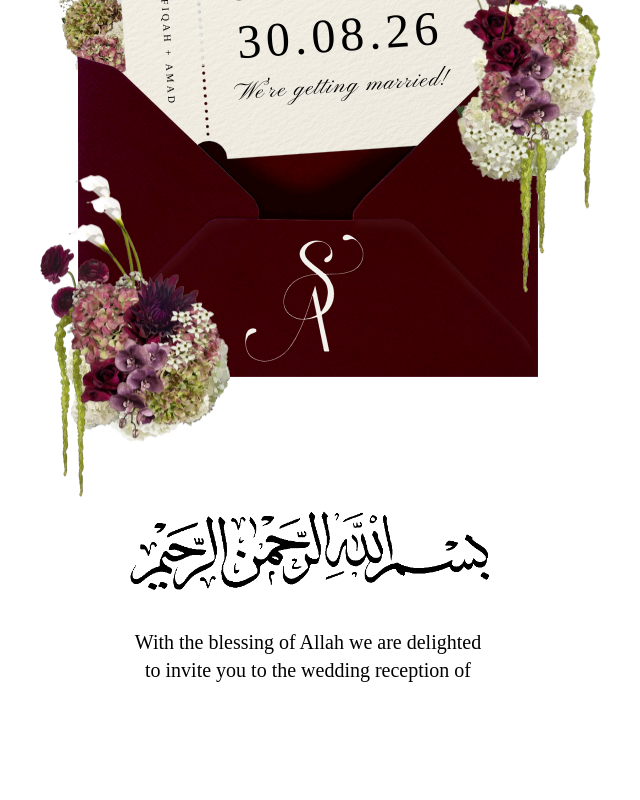
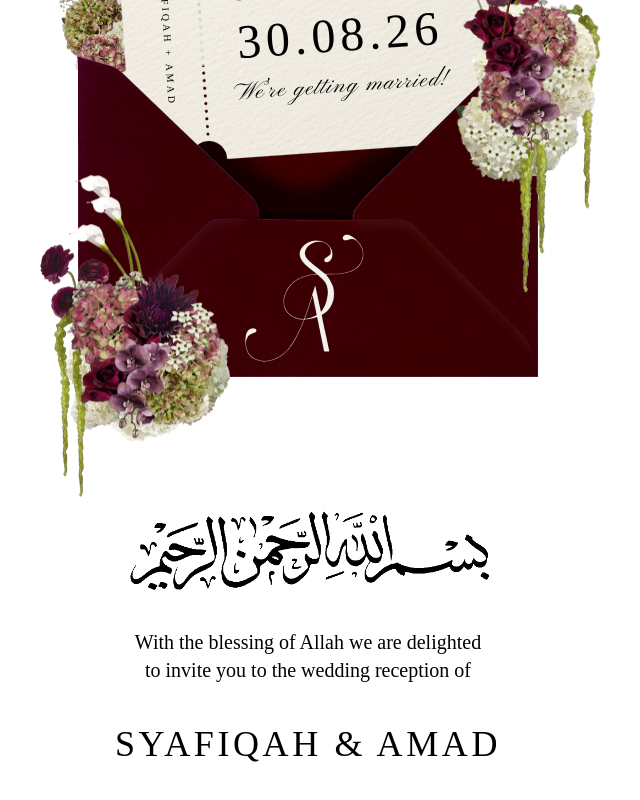
Before and after one commit to amadzai/syamad-wedding-invitation, a React (Vite) app: page /invitation in a window 1280 px wide. Shown: the part 438-1238 px from the top of the page, without its empty margins (332-972 px from the left). Before the commit the page ends 1170 px from the top, so only its background shows below. Built offline with nearby package versions, Linux system fonts and the light colour scheme; a web font is replaced by a local one.

Commit message:
feat: add name text

```diff
--- a/src/pages/Invitation.tsx
+++ b/src/pages/Invitation.tsx
@@ -99,6 +99,10 @@ export function Invitation() {
         <br />
         to invite you to the wedding reception of
       </p>
+
+      <h1 className="mt-4 text-center font-seasons text-3xl tracking-widest text-black sm:mt-10 sm:text-4xl">
+        SYAFIQAH & AMAD
+      </h1>
     </main>
   );
 }
```
